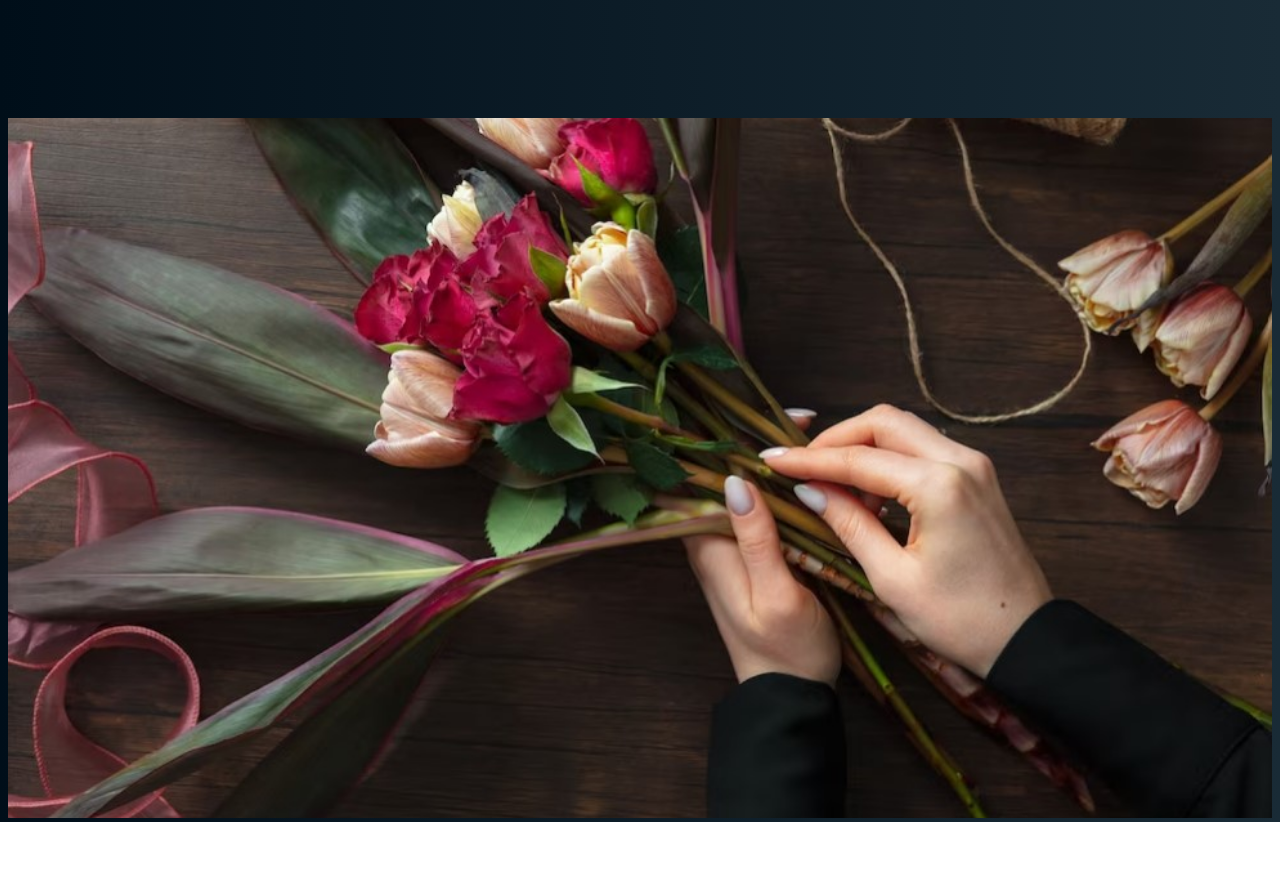
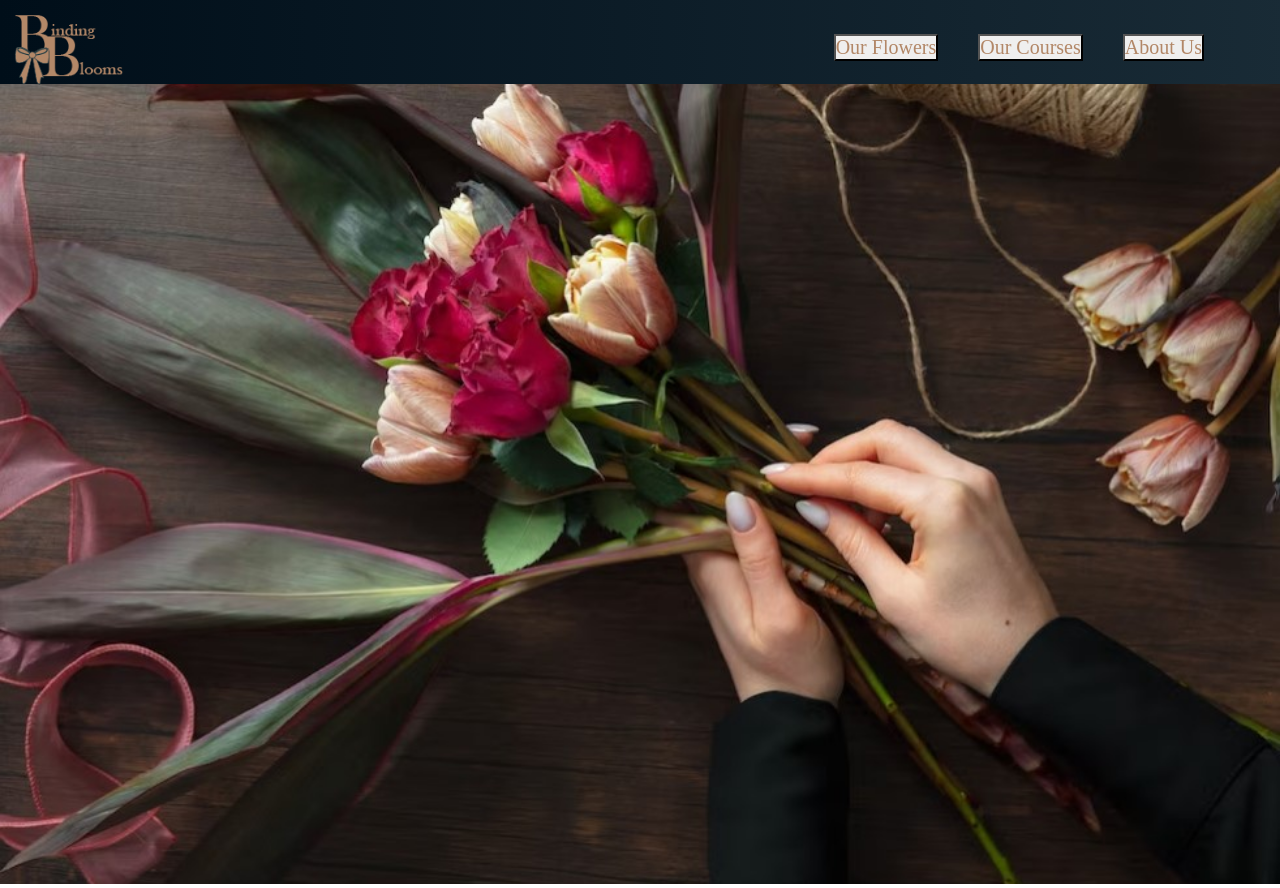
Before and after one commit to JennyWeij/BindingBlooms, a React (Vite) app: page / in a window 1280 px wide. Before the commit the page ends 822 px from the top, so only its background shows below. Built offline with nearby package versions, Linux system fonts and the light colour scheme.

Commit message:
uppdaterat header

```diff
--- a/index.html
+++ b/index.html
@@ -4,7 +4,7 @@
     <meta charset="UTF-8" />
     <link rel="icon" type="image/svg+xml" href="/vite.svg" />
     <meta name="viewport" content="width=device-width, initial-scale=1.0" />
-    <link rel="stylesheet" href="./src/App.css">
+    <link rel="stylesheet" href="./src/App.css"/>
     <title>Vite + React + TS</title>
   </head>
   <body>
--- a/src/App.css
+++ b/src/App.css
@@ -1,5 +1,5 @@
-#root {
-  max-width: 1440px;
+* {
+  max-width: 1700px;
   margin: 0;
   padding: 0;
 }
--- a/src/components/Header.tsx
+++ b/src/components/Header.tsx
@@ -1,16 +1,60 @@
-import { useEffect } from "react";
+import { Box, Button, Flex, Image } from "@chakra-ui/react";
 
 function Header() {
-  useEffect(() => {
-    document.body.style.background =
-      "linear-gradient(to right, #000E19, #192B36)";
-
-    return () => {
-      document.body.style.background = "";
-    };
-  }, []);
-
-  return <></>;
+  return (
+    <Box
+      h={["47px", "50px", "80px"]}
+      position="sticky"
+      top="0"
+      width="100%"
+      bg="linear-gradient(to right, #000E19, #192B36)"
+      px={4}
+      py={2}
+      zIndex="sticky"
+    >
+      <Flex align="center" justify="space-between">
+        <Image src="/images/Logotype.png" alt="Logo" height="90px" ml={10} />
+        <Flex>
+          {/* <Link to="/flowers"> */}
+          <Button
+            variant="ghost"
+            colorScheme="blackAlpha"
+            mr={40}
+            fontFamily="Baskerville"
+            color="#B28767"
+            fontSize={20}
+          >
+            Our Flowers
+          </Button>
+          {/* </Link> */}
+          {/* <Link to="/courses"> */}
+          <Button
+            variant="ghost"
+            colorScheme="blackAlpha"
+            mr={40}
+            fontFamily="Baskerville"
+            color="#B28767"
+            fontSize={20}
+          >
+            Our Courses
+          </Button>
+          {/* </Link> */}
+          {/* <Link to="/about"> */}
+          <Button
+            variant="ghost"
+            // colorScheme="yellow"
+            mr={80}
+            fontFamily="Baskerville"
+            color="#B28767"
+            fontSize={20}
+          >
+            About Us
+          </Button>
+          {/* </Link> */}
+        </Flex>
+      </Flex>
+    </Box>
+  );
 }
 
 export default Header;
--- a/src/main.tsx
+++ b/src/main.tsx
@@ -7,6 +7,7 @@ import {
   RouterProvider,
 } from "react-router-dom";
 import App from "./App";
+import AboutPage from "./pages/AboutPage";
 import CoursesPage from "./pages/CoursesPage";
 import FlowersPage from "./pages/FlowersPage";
 import StartPage from "./pages/StartPage";
@@ -17,6 +18,7 @@ const router = createBrowserRouter(
       <Route index element={<StartPage />} />
       <Route path="/flowers" element={<FlowersPage />} />
       <Route path="/courses" element={<CoursesPage />} />
+      <Route path="/aboutus" element={<AboutPage />} />
       <Route path="*" element={<h2> 404 page not found</h2>} />
     </Route>
   )
--- /dev/null
+++ b/src/pages/AboutPage.tsx
@@ -0,0 +1,5 @@
+function AboutPage() {
+  return <></>;
+}
+
+export default AboutPage;
--- a/src/pages/BouquetsPage.tsx
+++ /dev/null
@@ -1,5 +0,0 @@
-function BouquetsPage() {
-  return <></>;
-}
-
-export default BouquetsPage;
--- a/src/pages/StartPage.tsx
+++ b/src/pages/StartPage.tsx
@@ -13,16 +13,11 @@ function StartPage() {
   return (
     <>
       {/* <Header /> */}
-      <div style={{ width: "100%", height: 700 }}>
+      <div style={{ width: "100%", height: "100vh" }}>
         <img
           src="/images/ourcourses.jpg"
           alt="Background Image"
-          style={{
-            width: "100%",
-            height: 700,
-            objectFit: "cover",
-            marginTop: "110px",
-          }}
+          style={{ width: "100%", height: "100vh", objectFit: "cover" }}
         />
       </div>
     </>
```
